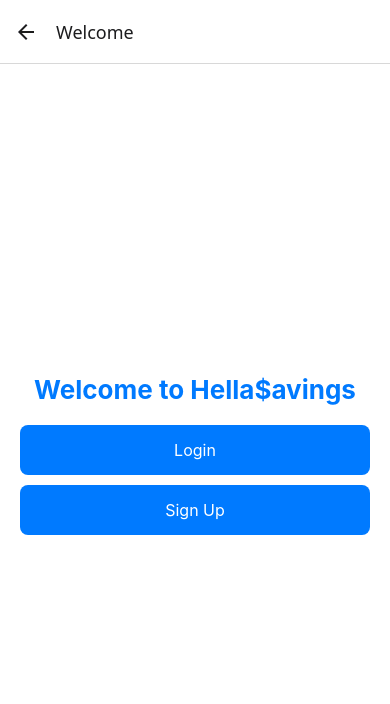
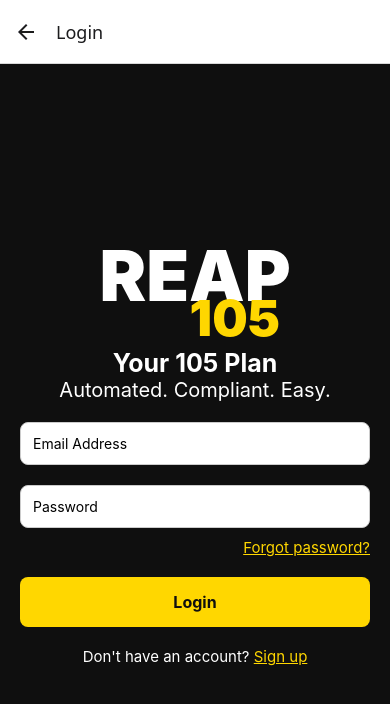
Before and after one commit to Abu-Didan/Abe.Project-Delta, a React Native app: screen /Home in a window 390 px wide. Shown: the top 704 px of the page. Built offline with nearby package versions, Linux system fonts and the light colour scheme.

Commit message:
Updated login and home screens to match Replit
Login and home screens now look like Replit design-wise. Removed unnecessary screens, like the welcome screen.

```diff
--- a/screens/ExpenseManagerScreen.js
+++ b/screens/ExpenseManagerScreen.js
@@ -52,7 +52,7 @@ const PlanOverviewScreen = ({ route, navigation }) => {
 };
 
 const styles = StyleSheet.create({
-  container: { flex: 1, padding: 20, backgroundColor: 'white' },
+  container: { flex: 1, padding: 20, backgroundColor: 'white', justifyContent: 'center' },
   header: { fontSize: 26, fontWeight: 'bold', textAlign: 'center', marginBottom: 30 },
   card: {
     backgroundColor: '#f2f2f2',
--- a/screens/HomeScreen.js
+++ b/screens/HomeScreen.js
@@ -1,70 +1,119 @@
 import React from 'react';
-import { View, Text, StyleSheet, TouchableOpacity } from 'react-native';
+import {
+  View,
+  Text,
+  StyleSheet,
+  TouchableOpacity,
+  ScrollView,
+} from 'react-native';
+import { Ionicons, MaterialIcons, FontAwesome5 } from '@expo/vector-icons';
 
-const HomeScreen = ({ navigation, route }) => {
-  const role = route?.params?.role || 'User';
+const HomeScreen = ({ navigation }) => {
+  return (
+    <ScrollView contentContainerStyle={{
+      flexGrow: 1,
+      justifyContent: 'center',
+      padding: 16,
+    }}
+      style={{ backgroundColor: '#0f0f0f' }}
+    >
+      <Text style={styles.sectionTitle}>Medical Expenses</Text>
+      <View style={styles.cardRow}>
+        <FeatureCard
+          icon={<MaterialIcons name="add" size={32} color="#0f0f0f" />}
+          title="Add Expense"
+          subtitle="Record a new medical expense"
+          onPress={() => navigation.navigate('AddExpense')}
+        />
+        <FeatureCard
+          icon={<Ionicons name="list" size={32} color="#0f0f0f" />}
+          title="All Expenses"
+          subtitle="View and manage medical expenses"
+        />
+      </View>
 
-  const getGreeting = () => {
-    const hour = new Date().getHours();
-    if (hour < 12) return 'Good morning';
-    if (hour < 18) return 'Good afternoon';
-    return 'Good evening';
-  };
+      <Text style={styles.sectionTitle}>Plan Management</Text>
+      <View style={styles.cardRow}>
+        <FeatureCard
+          icon={<FontAwesome5 name="briefcase" size={28} color="#0f0f0f" />}
+          title="Log Hours"
+          subtitle="Record your work hours"
+        />
+        <FeatureCard
+          icon={<Ionicons name="document-text" size={30} color="#0f0f0f" />}
+          title="Plan Documents"
+          subtitle="View your REAP 105 plan documents"
+        />
+        <FeatureCard
+          icon={<Ionicons name="bar-chart" size={30} color="0f0f0f" />}
+          title="Expense Analytics"
+          subtitle="View detailed expense reports"
+        />
+      </View>
+    </ScrollView>
+  );
+}
 
-  const greeting = `${getGreeting()}, ${role}.`;
-
+function FeatureCard({ icon, title, subtitle, onPress }) {
   return (
-    <View style={styles.container}>
-      <Text style={styles.title}>{greeting}</Text>
-
-      <TouchableOpacity
-        style={styles.button}
-        onPress={() => navigation.navigate('ExpenseManager', { role })}
-      >
-        <Text style={styles.buttonText}>Expense Manager</Text>
-      </TouchableOpacity>
-
-      <TouchableOpacity
-        style={styles.button}
-        onPress={() => navigation.navigate('PlanDocuments')}
-      >
-        <Text style={styles.buttonText}>View Plan Documents</Text>
-      </TouchableOpacity>
-
-      <TouchableOpacity
-        style={[styles.button, styles.logoutButton]}
-        onPress={() => {
-          navigation.reset({
-            index: 0,
-            routes: [{ name: 'Welcome' }],
-          });
-        }}
-      >
-        <Text style={styles.buttonText}>Log Out</Text>
-      </TouchableOpacity>
-    </View>
+    <TouchableOpacity style={styles.card} onPress={onPress}>
+      <View style={styles.iconCircle}>{icon}</View>
+      <Text style={styles.cardTitle}>{title}</Text>
+      <Text style={styles.cardSubtitle}>{subtitle}</Text>
+    </TouchableOpacity>
   );
-};
+}
 
 const styles = StyleSheet.create({
-  container: { flex: 1, padding: 20, justifyContent: 'center', alignItems: 'center', backgroundColor: '#fff' },
-  title: { fontSize: 26, fontWeight: 'bold', textAlign: 'center', marginBottom: 10, color: '#007AFF' },
-  subtitle: { fontSize: 16, marginBottom: 30, color: '#555' },
-  button: {
-    backgroundColor: '#007AFF',
-    paddingVertical: 15,
-    paddingHorizontal: 30,
-    borderRadius: 8,
+  sectionTitle: {
+    fontSize: 30,
+    color: '#fff',
+    fontWeight: '900',
+    marginBottom: 12,
     marginTop: 20,
-    width: '80%',
+    textAlign: 'center',
+    borderBottomWidth: 2,
+    borderBottomColor: 'gold',
+    paddingBottom: 6,
+    alignSelf: 'center',
   },
-  logoutButton: {
-    backgroundColor: '#FF3B30',
+  cardRow: {
+    flexDirection: 'row',
+    flexWrap: 'wrap',
+    justifyContent: 'space-between',
+    gap: 12,
   },
-  buttonText: {
-    color: 'white',
+  card: {
+    flex: 1,
+    backgroundColor: '#1a1a1a',
+    borderRadius: 12,
+    padding: 12,
+    alignItems: 'center',
+    marginVertical: 10,
+    marginHorizontal: 6,
+    shadowColor: '#000',
+    shadowOpacity: 0.3,
+    shadowOffset: { width: 0, height: 3 },
+    shadowRadius: 4,
+    elevation: 5,
+  },
+  iconCircle: {
+    backgroundColor: 'gold',
+    padding: 16,
+    borderRadius: 50,
+    marginBottom: 10,
+  },
+  cardTitle: {
+    fontWeight: 'bold',
+    color: '#fff',
+    fontSize: 14,
     textAlign: 'center',
-    fontSize: 16,
+  },
+  cardSubtitle: {
+    fontSize: 12,
+    color: '#ccc',
+    textAlign: 'center',
+    marginTop: 4,
   },
 });
 
--- a/screens/LoadingScreen.js
+++ b/screens/LoadingScreen.js
@@ -5,7 +5,7 @@ const LoadingScreen = ({ navigation }) => {
   useEffect(() => {
     // Simulate loading delay (e.g. checking token)
     const timer = setTimeout(() => {
-      navigation.replace('Welcome');
+      navigation.replace('Login');
     }, 2000); // 2-second delay
 
     return () => clearTimeout(timer);
--- a/screens/LoginScreen.js
+++ b/screens/LoginScreen.js
@@ -2,66 +2,123 @@ import React, { useState } from 'react';
 import { View, Text, TextInput, TouchableOpacity, StyleSheet } from 'react-native';
 
 const LoginScreen = ({ navigation }) => {
-  const [role, setRole] = useState('Employee');
-  const [username, setUsername] = useState('');
+  const [email, setEmail] = useState('');
   const [password, setPassword] = useState('');
 
   const handleLogin = () => {
-    if (username && password) {
-      navigation.reset({index: 0, routes: [{name: 'Home', params: { role }}]})
+    if (email && password) {
+      navigation.reset({ index: 0, routes: [{ name: 'Home' }] })
     } else {
       //alert('Please enter both fields');
-      navigation.reset({index: 0, routes: [{name: 'Home', params: { role }}]})
+      navigation.reset({ index: 0, routes: [{ name: 'Home' }] })
     }
   };
 
   return (
     <View style={styles.container}>
-      <Text style={[styles.logo, { textAlign: 'center'}, {marginBottom: 10}]}>Login as {role}</Text>
 
-      <View style={styles.roleToggle}>
-        <TouchableOpacity onPress={() => setRole('Employee')}>
-          <Text style={[styles.toggleText, role === 'Employee' && styles.active]}>
-            Employee
-          </Text>
-        </TouchableOpacity>
-        <TouchableOpacity onPress={() => setRole('Employer')}>
-          <Text style={[styles.toggleText, role === 'Employer' && styles.active]}>
-            Employer
-          </Text>
-        </TouchableOpacity>
-      </View>
+      <Text style={styles.logo}>REAP</Text>
+      <Text style={styles.gold}>        105</Text>
+      <Text style={[styles.sublogo, { textAlign: 'center' }, { marginBottom: 0 }]}>Your 105 Plan</Text>
+      <Text style={[styles.subtext, { textAlign: 'center' }, { marginBottom: 10 }]}>Automated. Compliant. Easy.</Text>
 
       <TextInput
         style={styles.input}
-        placeholder="Username"
-        onChangeText={setUsername}
+        placeholder="Email Address"
+        placeholderTextColor='black'
+        onChangeText={setEmail}
         autoCapitalize="none"
       />
+
       <TextInput
         style={styles.input}
         placeholder="Password"
+        placeholderTextColor='black'
         onChangeText={setPassword}
         secureTextEntry
       />
 
+      <Text style={[styles.link, { textAlign: 'right' }]}>Forgot password?</Text>
+
       <TouchableOpacity style={styles.button} onPress={handleLogin}>
         <Text style={styles.buttonText}>Login</Text>
       </TouchableOpacity>
+
+      <Text style={[styles.signup, { textAlign: 'center' }, { marginBottom: 10 }]}>Don't have an account?{' '}
+        <Text style={styles.link} onPress={() => navigation.navigate('Signup')}>Sign up</Text></Text>
     </View>
   );
 };
 
 const styles = StyleSheet.create({
-  logo: { fontSize: 32, fontWeight: 'bold', color: '#007AFF' },
-  container: { flex: 1, justifyContent: 'center', padding: 20 },
-  header: { fontSize: 24, textAlign: 'center', marginBottom: 30 },
-  roleToggle: { flexDirection: 'row', justifyContent: 'center', marginBottom: 20 },
-  toggleText: { marginHorizontal: 15, fontSize: 18, color: '#888' },
-  active: { color: '#000', fontWeight: 'bold', textDecorationLine: 'underline' },
-  input: { borderWidth: 1, borderColor: '#ccc', borderRadius: 8, padding: 12, marginVertical: 10 },
-  button: { backgroundColor: '#007AFF', padding: 15, borderRadius: 8, marginTop: 20 },
-  buttonText: { color: 'white', textAlign: 'center', fontSize: 16 },
+  logo: {
+    fontSize: 70,
+    fontWeight: '900',
+    color: '#fff',
+    textAlign: 'center',
+    marginTop: 0,
+    marginBottom: -30
+  },
+  gold: {
+    fontSize: 50,
+    fontWeight: '900',
+    color: 'gold',
+    textAlign: 'center',
+    marginTop: 0,
+    marginBottom: 0
+  },
+  sublogo: {
+    fontSize: 25,
+    fontWeight: 'bold',
+    color: '#fff'
+  },
+  subtext: {
+    fontSize: 20,
+    color: '#fff'
+  },
+  signup: {
+    fontSize: 15,
+    color: '#fff'
+  },
+  link: {
+    fontSize: 15,
+    color: 'gold',
+    textDecorationLine: 'underline'
+  },
+  container: {
+    flex: 1,
+    justifyContent: 'center',
+    padding: 20,
+    backgroundColor: '#0f0f0f'
+  },
+  header: {
+    fontSize: 24,
+    textAlign: 'center',
+    marginBottom: 30,
+    color: '#0f0f0f'
+  },
+  input: {
+    borderWidth: 1,
+    borderColor: '#ccc',
+    backgroundColor: 'white',
+    color: 'black',
+    borderRadius: 8,
+    padding: 12,
+    marginVertical: 10
+  },
+  button: {
+    backgroundColor: 'gold',
+    padding: 15,
+    borderRadius: 8,
+    marginTop: 20,
+    marginBottom: 20
+  },
+  buttonText: {
+    color: '#0f0f0f',
+    textAlign: 'center',
+    fontWeight: 'bold',
+    fontSize: 16
+  },
 });
 
 export default LoginScreen;
```
